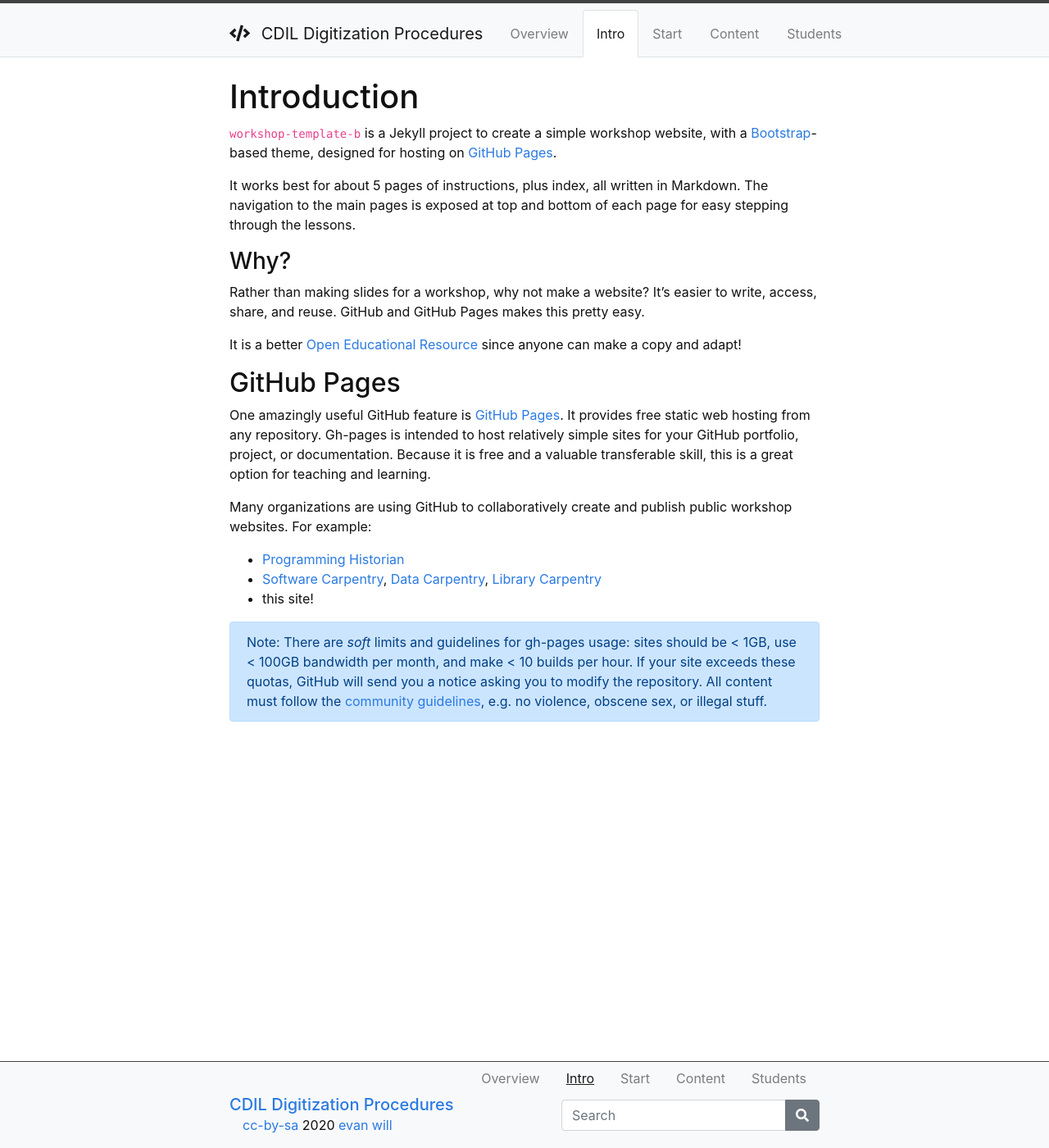
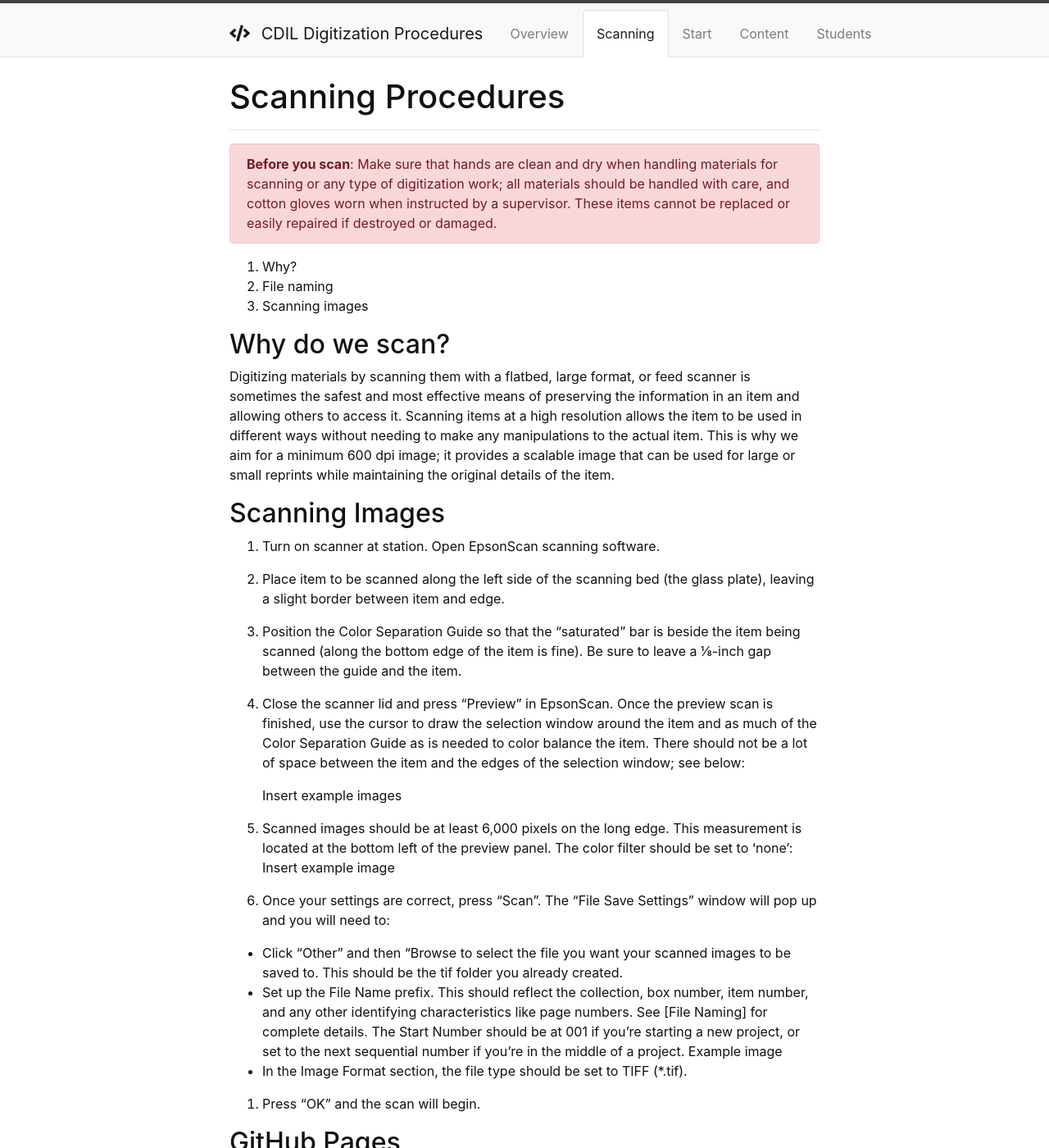
Before and after one commit to uidaholib/dds-student-workflow, a Jekyll site: the page built from content/1-intro.md, in a window 1280 px wide and 1400 px high. Shown: the whole window at 82% size. Built offline with Jekyll 4.4.1, drawn with Linux system fonts in a browser that asks for light colours.

Commit message:
Update 1-intro.md

```diff
--- a/content/1-intro.md
+++ b/content/1-intro.md
@@ -1,20 +1,44 @@
 ---
-title: Introduction
-nav: Intro
+title: Scanning Procedures
+nav: Scanning
 ---
 
-`workshop-template-b` is a Jekyll project to create a simple workshop website, with a [Bootstrap](https://getbootstrap.com/)-based theme, designed for hosting on [GitHub Pages](https://pages.github.com/).
+-------------------
 
-It works best for about 5 pages of instructions, plus index, all written in Markdown.
-The navigation to the main pages is exposed at top and bottom of each page for easy stepping through the lessons.
+{% capture text %}**Before you scan**:
+Make sure that hands are clean and dry when handling materials for scanning or any type of digitization work; all materials should be handled with care, and cotton gloves worn when instructed by a supervisor. These items cannot be replaced or easily repaired if destroyed or damaged.{% endcapture %}
+{% include alert.html text=text color="danger" %}
 
-### Why?
+1. Why?
+2. File naming
+3. Scanning images
 
-Rather than making slides for a workshop, why not make a website?
-It's easier to write, access, share, and reuse.
-GitHub and GitHub Pages makes this pretty easy.
+## Why do we scan?
 
-It is a better [Open Educational Resource](https://en.wikipedia.org/wiki/Open_educational_resources) since anyone can make a copy and adapt!
+Digitizing materials by scanning them with a flatbed, large format, or feed scanner is sometimes the safest and most effective means of preserving the information in an item and allowing others to access it. Scanning items at a high resolution allows the item to be used in different ways without needing to make any manipulations to the actual item. This is why we aim for a minimum 600 dpi image; it provides a scalable image that can be used for large or small reprints while maintaining the original details of the item.
+
+## Scanning Images
+
+1. Turn on scanner at station. Open EpsonScan scanning software.
+
+2. Place item to be scanned along the left side of the scanning bed (the glass plate), leaving a slight border between item and edge.
+
+3. Position the Color Separation Guide so that the “saturated” bar is beside the item being scanned (along the bottom edge of the item is fine). Be sure to leave a ⅛-inch gap between the guide and the item.
+
+4. Close the scanner lid and press “Preview” in EpsonScan. Once the preview scan is finished, use the cursor to draw the selection window around the item and as much of the Color Separation Guide as is needed to color balance the item. There should not be a lot of space between the item and the edges of the selection window; see below:
+
+    Insert example images
+5. Scanned images should be at least 6,000 pixels on the long edge. This measurement is located at the bottom left of the preview panel. The color filter should be set to ‘none’:
+    Insert example image
+
+6. Once your settings are correct, press “Scan”. The “File Save Settings” window will pop up and you will need to:
+
+- Click “Other” and then “Browse to select the file you want your scanned images to be saved to. This should be the tif folder you already created.
+- Set up the File Name prefix. This should reflect the collection, box number, item number, and any other identifying characteristics like page numbers. See [File Naming] for complete details. The Start Number should be at 001 if you’re starting a new project, or set to the next sequential number if you’re in the middle of a project.
+    Example image
+- In the Image Format section, the file type should be set to TIFF (*.tif).
+
+7. Press “OK” and the scan will begin.
 
 ## GitHub Pages
 
@@ -34,4 +58,4 @@ For example:
 There are *soft* limits and guidelines for gh-pages usage: sites should be < 1GB, use < 100GB bandwidth per month, and make < 10 builds per hour.
 If your site exceeds these quotas, GitHub will send you a notice asking you to modify the repository.
 All content must follow the [community guidelines](https://help.github.com/articles/github-community-guidelines/), e.g. no violence, obscene sex, or illegal stuff.{% endcapture %}
-{% include alert.html text=text color=secondary %}
+{% include alert.html text=text color="danger" %}
```
